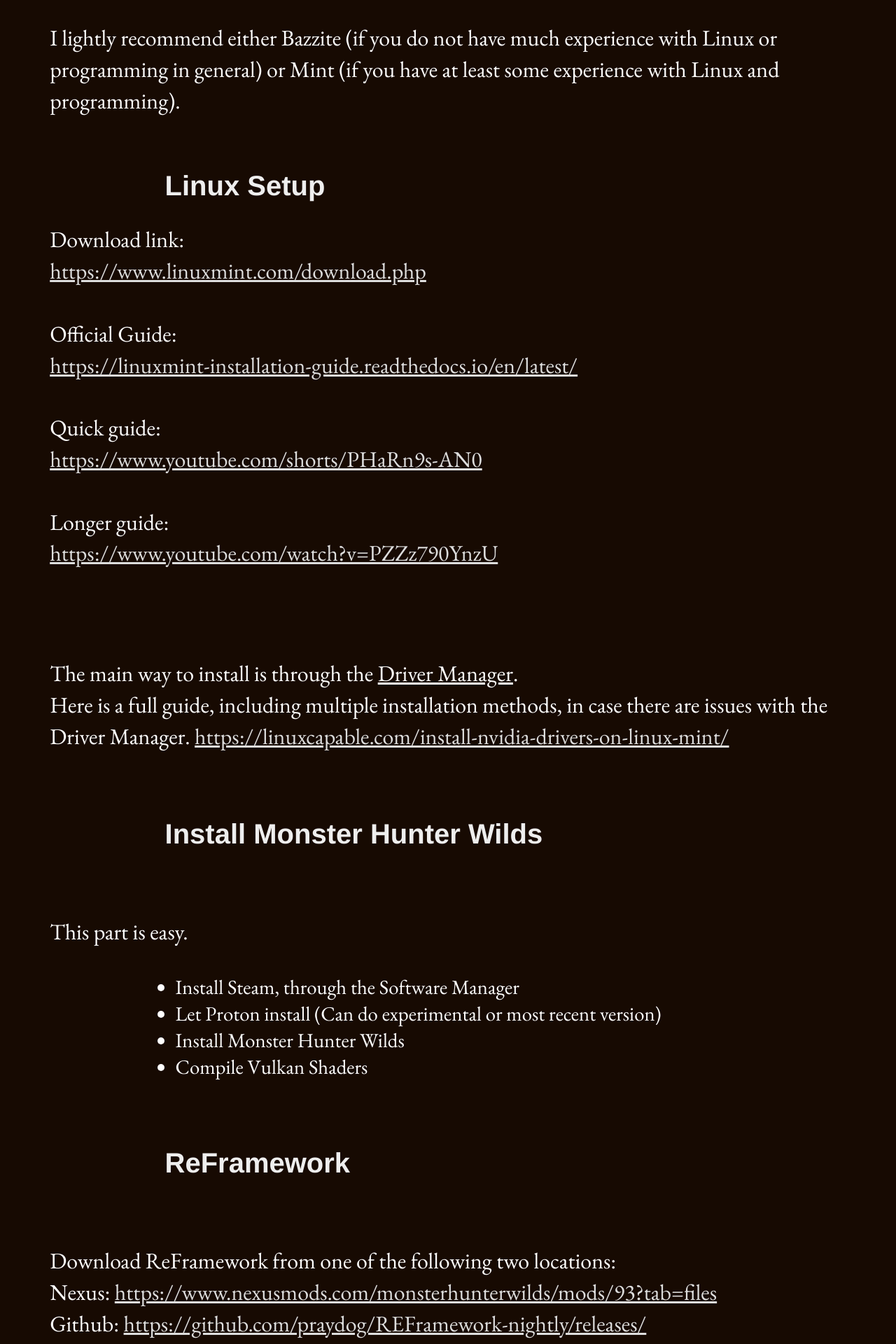
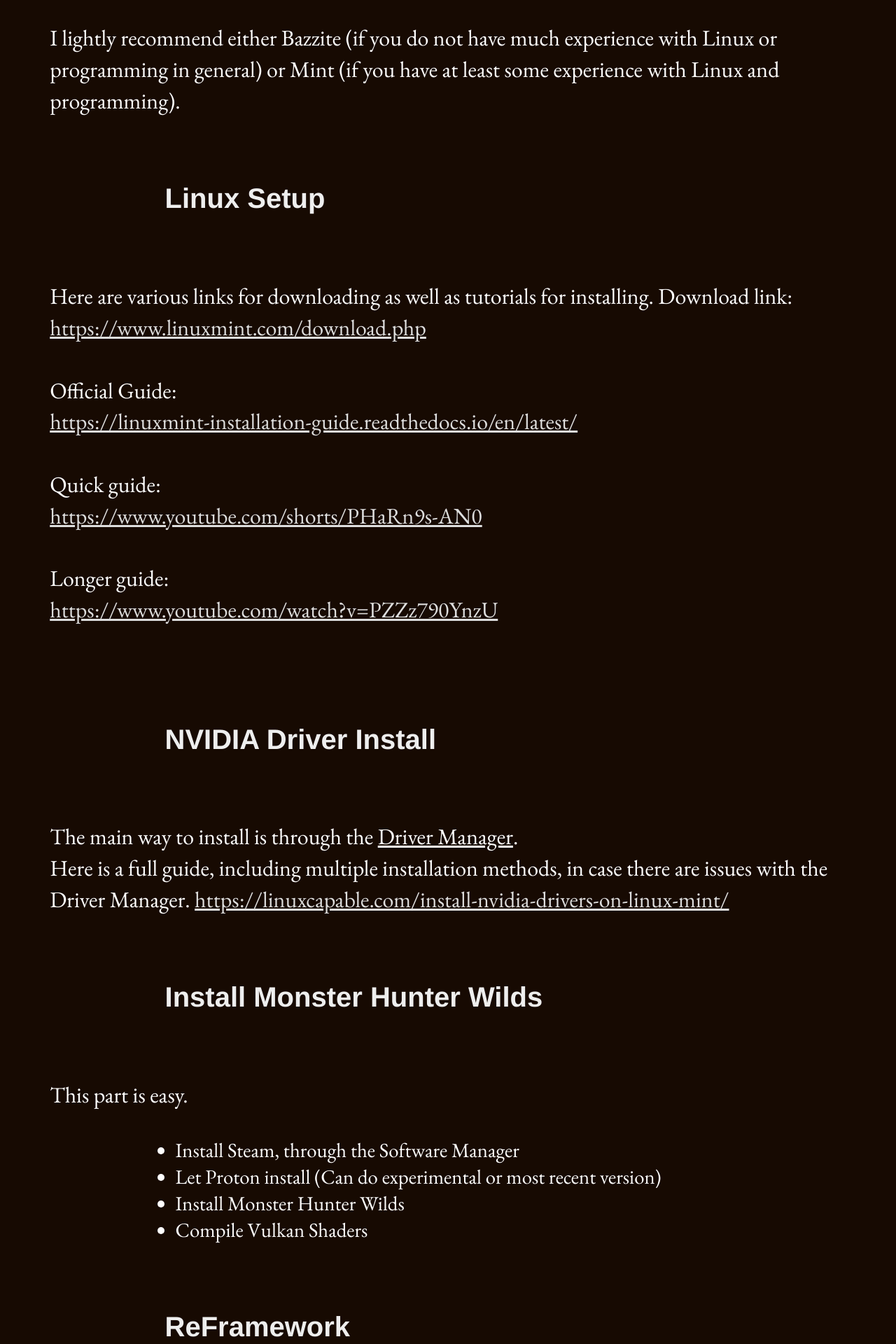
Before and after one commit to guitarsluggr/guitarsluggr.github.io, a Jekyll site: the page built from pages/mhwilds-linux.html, in a window 1280 px wide. Shown: the part 1450-3370 px from the top of the page at 70% size. Built offline with Jekyll 4.4.1, drawn with Linux system fonts in a browser that asks for light colours; nearby versions of some CDN libraries; library files that are not in the unit come from our copies.

Commit message:
format fixes

```diff
--- a/css/main.css
+++ b/css/main.css
@@ -532,7 +532,7 @@
 }
 
 .img_bottom {
-  position: fixed;
+  position: absolute;
+  left: 0;
   bottom: 0;
-  right: 0;
 }
--- a/index.html
+++ b/index.html
@@ -21,4 +21,4 @@
 </p>
 
 
-<img src="img/black.jpg" class="img_bottom">
+<img src="img/black.jpg" class="img_bottom" width="50" height="50">
--- a/pages/mhwilds-linux.html
+++ b/pages/mhwilds-linux.html
@@ -58,11 +58,15 @@
 I lightly recommend either Bazzite (if you do not have much experience with Linux or programming in general) or Mint (if you have at least some experience with Linux and programming).
 </p>
 
-<br/>
+<br/><br/>
 
 <h1 style="font-family:Helvetica Neue"> Linux Setup </h1>
 
+<br/><br/>
+
 <p class="paragraph1">
+Here are various links for downloading as well as tutorials for installing.
+
 Download link:<br/>
 <a href="https://www.linuxmint.com/download.php" target="_blank">https://www.linuxmint.com/download.php</a>
 <br/><br/>
@@ -83,7 +87,9 @@
 
 </p>
 
-</br>
+<br/><br/>
+<h1 style="font-family:Helvetica Neue"> NVIDIA Driver Install </h1>
+<br/><br/>
 
 <p class="paragraph1">
 The main way to install is through the <u>Driver Manager</u>.
@@ -151,23 +157,23 @@
 
 <br/><br/>
 ReFramework ONLY Launch Options:<br/><br/>
-<p style="font-family: monospace;">
-WINEDLLOVERRIDES="dinput8.dll=n,b" %command%
+<p class="paragraph1" style="font-family: monospace;">
+WINEDLLOVERRIDES="dinput8.dll=n,b" &#37;command&#37;
 </p><br/><br/>
 
 ReShade ONLY Launch Options:<br/><br/>
-<p style="font-family: monospace;">
-WINEDLLOVERRIDES="d3dcompiler_47=n;dxgi=n,b" %command%
+<p class="paragraph1" style="font-family: monospace;">
+WINEDLLOVERRIDES="d3dcompiler_47=n;dxgi=n,b" &#37;command&#37;
 </p><br/><br/>
 
 ReFramework &amp; ReShade Launch Options:<br/><br/>
-<p style="font-family: monospace;">
-WINEDLLOVERRIDES="dinput8.dll=n,b;d3dcompiler_47=n;dxgi=n,b" %command%
+<p class="paragraph1" style="font-family: monospace;">
+WINEDLLOVERRIDES="dinput8.dll=n,b;d3dcompiler_47=n;dxgi=n,b" &#37;command&#37;
 </p><br/><br/>
 
 ReFramework &amp; ReShade Launch Options with optional parameters:<br/><br/>
-<p style="font-family: monospace;">
-PROTON_HIDE_NVIDIA_GPU=0 PROTON_ENABLE_NVAPI=1 WINEDLLOVERRIDES="dinput8.dll=n,b;d3dcompiler_47=n;dxgi=n,b" %command%
+<p class="paragraph1" style="font-family: monospace;">
+PROTON_HIDE_NVIDIA_GPU=0 PROTON_ENABLE_NVAPI=1 WINEDLLOVERRIDES="dinput8.dll=n,b;d3dcompiler_47=n;dxgi=n,b" &#37;command&#37;
 </p><br/><br/>
 
 </p>
@@ -184,7 +190,7 @@
 
 <p class="paragraph1">
 Install Wine:<br/>
-<p style="font-family: monospace;">
+<p class="paragraph1" style="font-family: monospace;">
 sudo apt install wine
 </p>
 </p>
@@ -195,7 +201,7 @@
 Open a terminal<br/>
 cd into the folder that you have fluffy<br/>
 Run the .exe:<br/>
-<p style="font-family: monospace;">
+<p class="paragraph1" style="font-family: monospace;">
 sudo wine ModManager.exe
 </p>
 </p>
```
